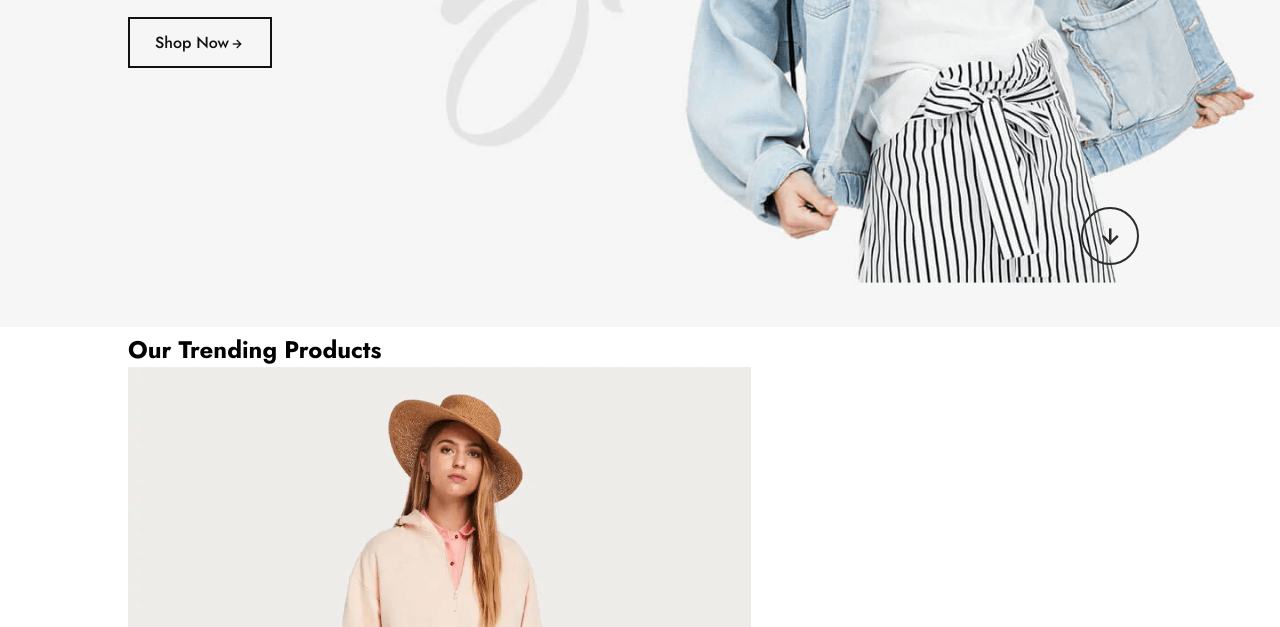
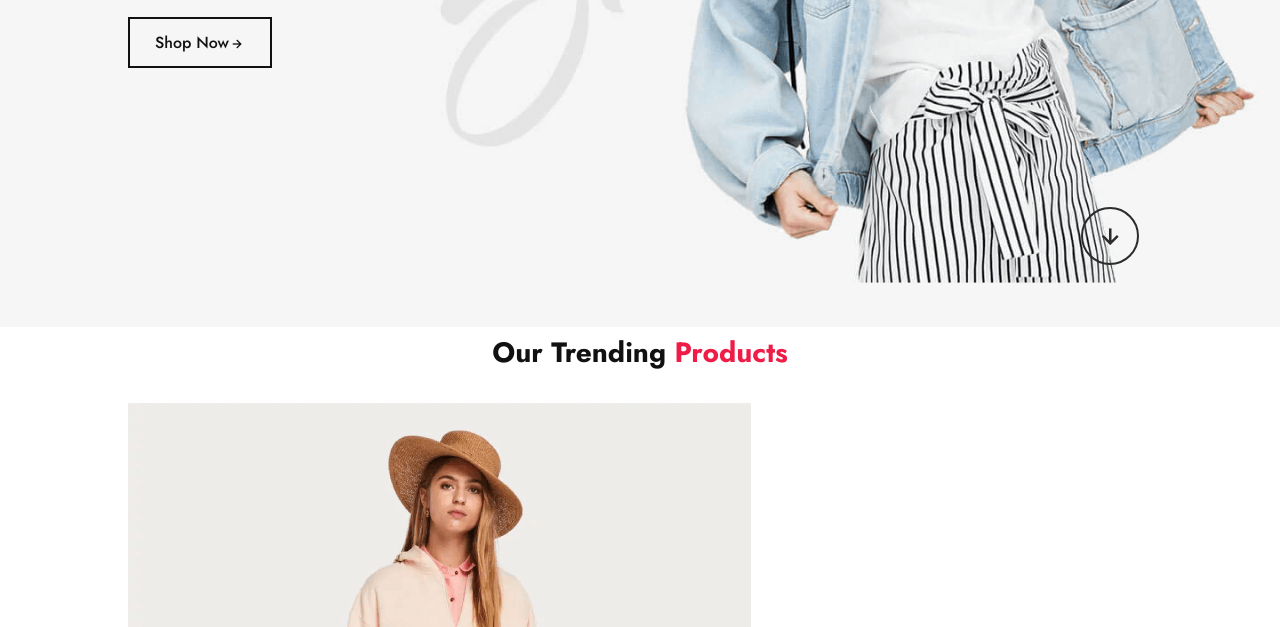
Before and after one commit to amminash/Ecommerce-Website, a plain HTML site: page index.html in a window 1280 px wide. Shown: the part 473-1100 px from the top of the page. Drawn offline with nearby package versions, Linux system fonts and the light colour scheme.

Commit message:
additions

```diff
--- a/style.css
+++ b/style.css
@@ -147,7 +147,18 @@ section{
 header.sticky{
     background: #fff;
     padding: 20px 10%;
-    box-shadow: 0px 0px 10% rgb(0, 0, 0 / 10%);
+    box-shadow: 0px 0px 10px rgb(0 0 0 / 10%);
 }
 
-.section
+/* trending-section-css */
+.center-text h2{
+    color: #111;
+    font-size: 28px;
+    text-transform: capitalize;
+    text-align: center;
+    margin-bottom: 30px;
+}
+
+.center-text span{
+    color: #ee1c47;
+}
```
